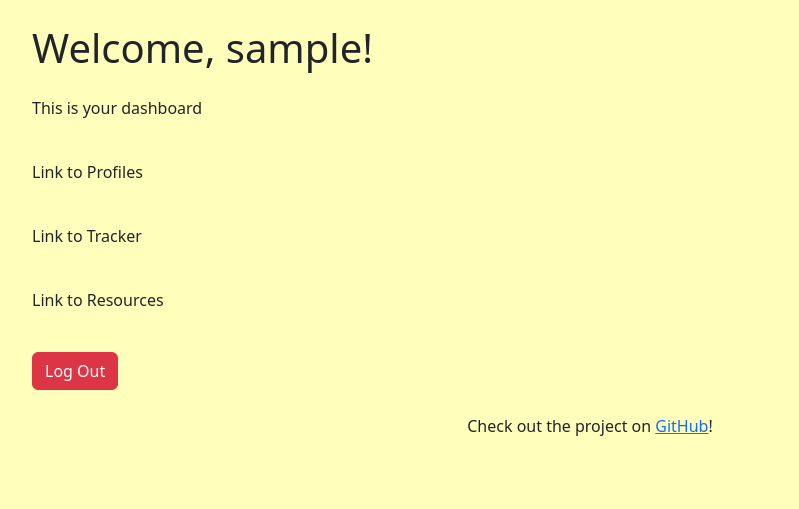
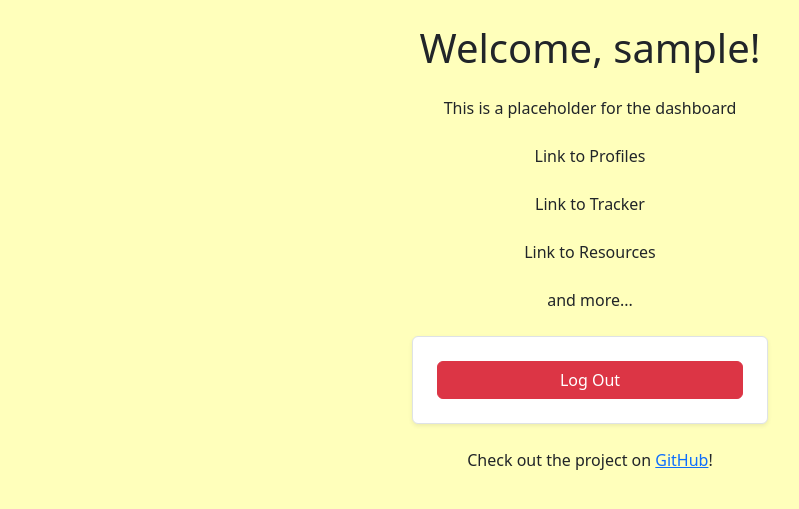
Before and after one commit to dledw001/BabyBites, a Django app: page /dashboard/ in a window 1280 px wide. Shown: the top 509 px of the page, without its empty margins (50-849 px from the left). Run offline with Django 5.2, Linux system fonts and the light colour scheme; the visitor is signed in with stand-in values (Sample User, id 1); some web fonts are replaced.

Commit message:
updating style

```diff
--- a/core/templates/dashboard.html
+++ b/core/templates/dashboard.html
@@ -3,19 +3,24 @@
 {% block title %}Dashboard{% endblock %}
 
 {% block content %}
-    <h1 class="mb-4">Welcome, {{user.username}}!</h1>
-    <p>This is your dashboard</p>
-    <br>
-    <p>Link to Profiles</p>
-    <br>
-    <p>Link to Tracker</p>
-    <br>
-    <p>Link to Resources</p>
-    <br>
+    <h1 class="text-center mb-4">Welcome, {{user.username}}!</h1>
+    <p class="text-center mt-3 mb-0">
+    This is a placeholder for the dashboard
+    <br><br>
+    Link to Profiles
+    <br><br>
+    Link to Tracker
+    <br><br>
+    Link to Resources
+    <br><br>
+    and more...
 
-    <form method="post" action={% url 'logout' %}>
-        {% csrf_token %}
-        <button type="submit" class="btn btn-danger">Log Out</button>
-    </form>
-
+    <div class="row justify-content-center mt-4">
+        <div class="col-12 col-sm-8 col-md-6 col-lg-4">
+            <form method="post" action="{% url 'logout' %}" class="p-4 border rounded bg-white shadow-sm">
+                {% csrf_token %}
+                <button type="submit" class="btn btn-danger w-100">Log Out</button>
+            </form>
+        </div>
+    </div>
 {% endblock %}
```
